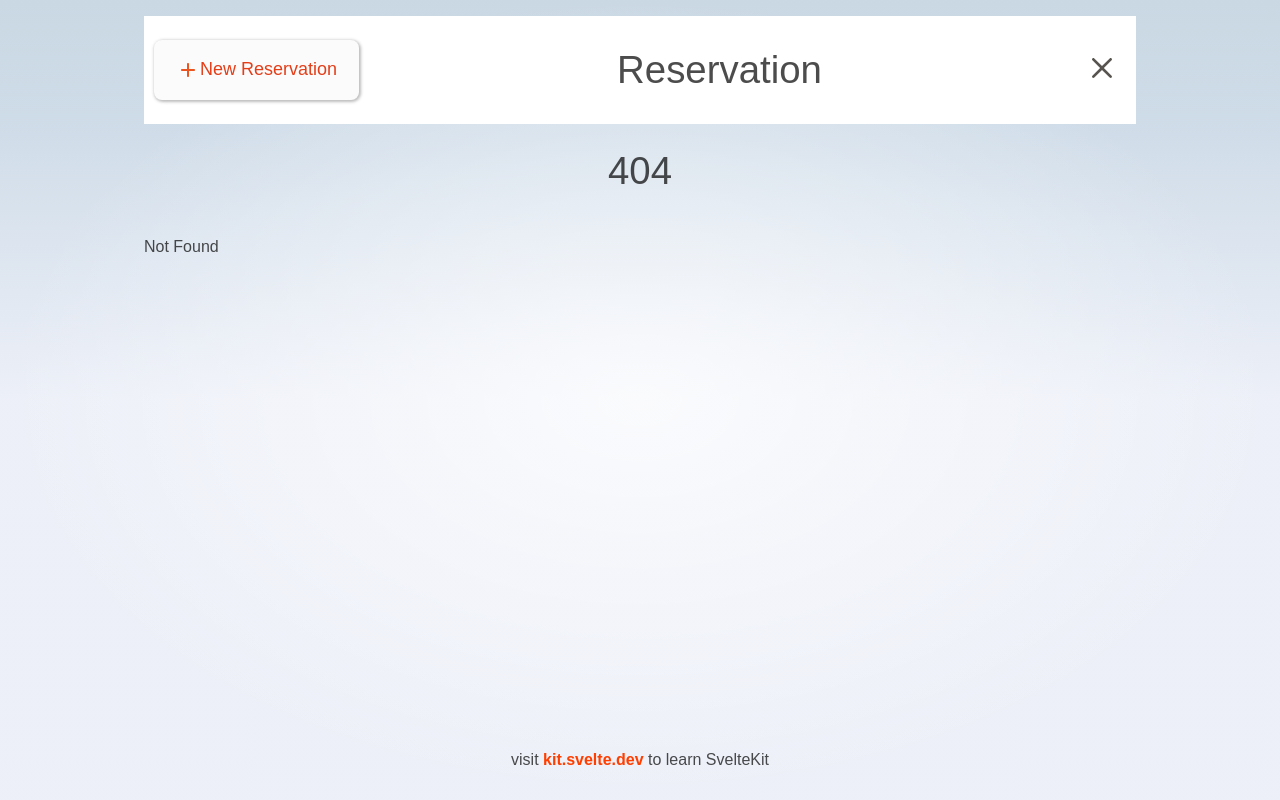
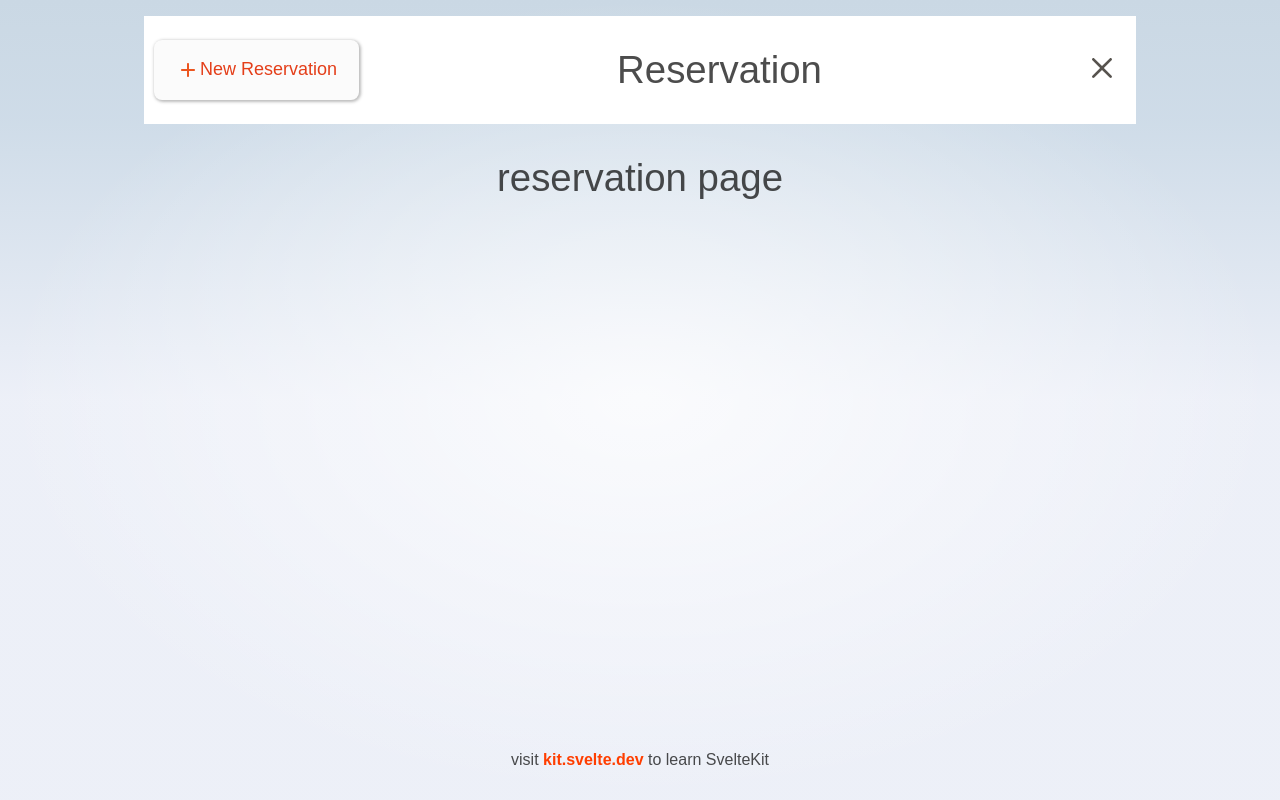
Before and after one commit to SeungGukYoo/yunaencos-project, a SvelteKit app: page /reservation in a window 1280 px wide. Before the commit this address had no page. Built offline with nearby package versions, Linux system fonts and the light colour scheme.

Commit message:
feat: 예약 컴포넌트 추가

```diff
--- /dev/null
+++ b/src/routes/reservation/+page.svelte
@@ -0,0 +1,6 @@
+<script>
+</script>
+
+<section>
+	<h1>reservation page</h1>
+</section>
```
